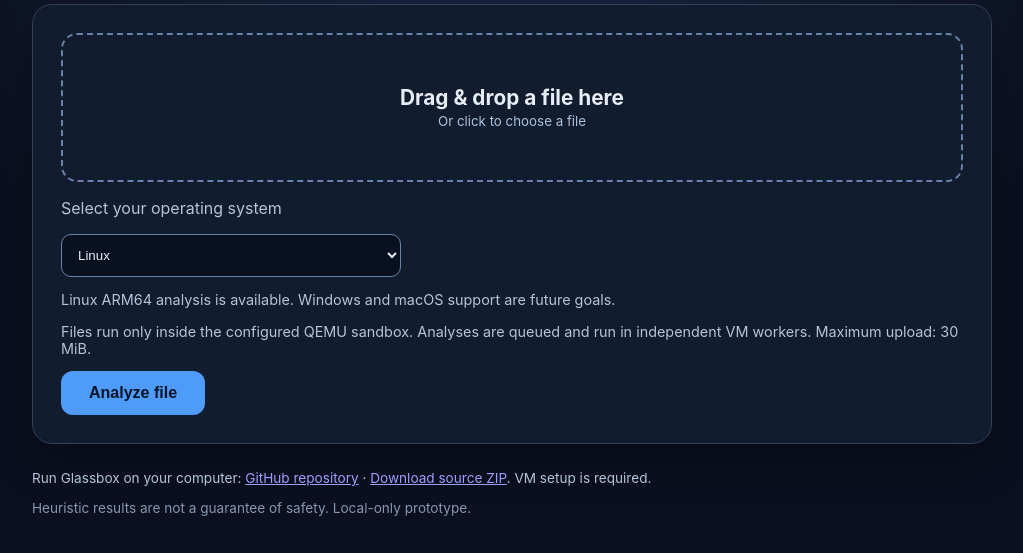
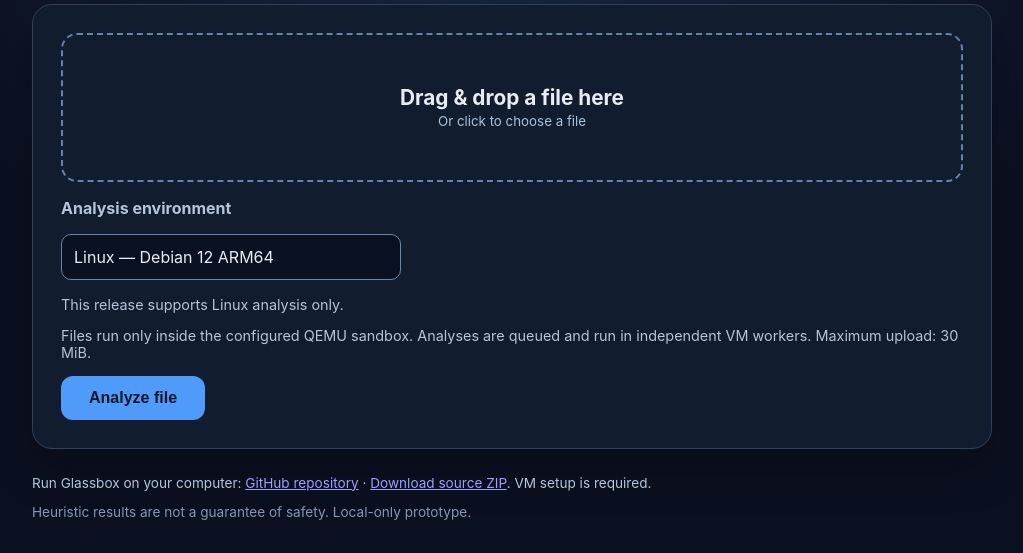
Before and after one commit to tossout1/Glassbox, a Flask app: page / in a window 1280 px wide. Shown: the part 167-720 px from the top of the page, without its empty margins (128-1151 px from the left). Run offline with Flask 3, Linux system fonts and the light colour scheme.

Commit message:
Make Linux the only supported analysis option

```diff
--- a/templates/index.html
+++ b/templates/index.html
@@ -167,15 +167,14 @@
 
                 <input id="file" name="file" type="file" required>
 
-                <p><label for="os">Select your operating system</label></p>
-                <select id="os" name="os" class="os-select" required>
-                    <option value="linux" selected>Linux</option>
-                    <option value="windows" disabled>Windows — Future goal</option>
-                    <option value="macos" disabled>macOS — Future goal</option>
-                </select>
+                <p><strong>Analysis environment</strong></p>
+                <p class="os-select" aria-label="Supported operating system">
+                    Linux — Debian 12 ARM64
+                </p>
+                <input type="hidden" name="os" value="linux">
 
-                <p class="notice" id="osNotice" role="status">
-                    Linux ARM64 analysis is available. Windows and macOS support are future goals.
+                <p class="notice" role="status">
+                    This release supports Linux analysis only.
                 </p>
 
                 <p class="notice">
@@ -233,7 +232,6 @@
         const form = document.getElementById("uploadForm");
         const button = document.getElementById("submit");
         const working = document.getElementById("working");
-        const os = document.getElementById("os");
 
         // Show the selected file name
         file.addEventListener("change", () => {
```
